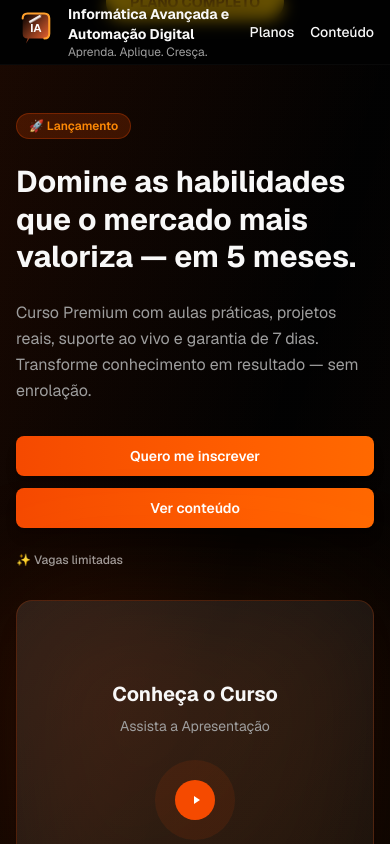
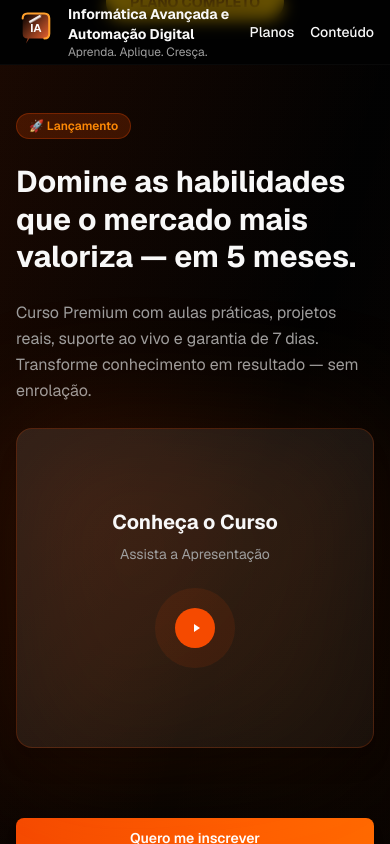
Before and after one commit to ArrozDoce007/v0-landing-page-for-course, a Next.js app: page / in a window 390 px wide. Shown: the top 844 px of the page. Built offline with nearby package versions, Linux system fonts and the light colour scheme.

Commit message:
posicao do video em telas menores

```diff
--- a/components/hero.tsx
+++ b/components/hero.tsx
@@ -4,7 +4,7 @@ import { Button } from "@/components/ui/button"
 import { useState } from "react"
 
 export default function Hero() {
-  const videoUrl = "" //link do vídeo de apresentação do curso
+  const videoUrl = "" //link do vídeo
 
   const [isVideoPlaying, setIsVideoPlaying] = useState(false)
 
@@ -40,7 +40,7 @@ export default function Hero() {
       <div className="max-w-6xl mx-auto px-4 sm:px-6 relative z-10">
         <div className="grid grid-cols-1 lg:grid-cols-2 gap-8 lg:gap-12 items-center">
           {/* Content */}
-          <div className="flex flex-col gap-6 sm:gap-8">
+          <div className="flex flex-col gap-6 sm:gap-8 order-1 lg:order-1">
             <div className="inline-flex items-center gap-2 w-fit">
               <div className="bg-orange-600/20 text-orange-400 px-3 py-1 rounded-full text-xs sm:text-sm font-semibold border border-orange-600/30">
                 🚀 Lançamento
@@ -56,7 +56,47 @@ export default function Hero() {
               conhecimento em resultado — sem enrolação.
             </p>
 
-            <div className="flex flex-col sm:flex-row gap-3 pt-2">
+            <div className="relative flex items-center justify-center md:hidden order-2">
+              <div className="relative w-full aspect-square max-w-md">
+                <div className="absolute inset-0 bg-gradient-to-br from-orange-600/20 to-orange-400/5 rounded-3xl blur-3xl"></div>
+
+                {isVideoPlaying ? (
+                  <div className="relative bg-black rounded-2xl overflow-hidden shadow-xl">
+                    <iframe
+                      width="100%"
+                      height="100%"
+                      src={
+                        videoUrl.includes("youtu")
+                          ? `https://www.youtube.com/embed/${videoUrl.split("v=")[1]?.split("&")[0]}?autoplay=1&rel=0`
+                          : videoUrl
+                      }
+                      title="Apresentação do Curso"
+                      frameBorder="0"
+                      allow="accelerometer; autoplay; clipboard-write; encrypted-media; gyroscope; picture-in-picture"
+                      allowFullScreen
+                      className="w-full aspect-video"
+                    ></iframe>
+                  </div>
+                ) : (
+                  <div
+                    className="relative bg-gradient-to-br from-orange-50/10 to-orange-100/5 border border-orange-600/20 rounded-2xl p-8 flex flex-col items-center justify-center min-h-80 shadow-xl cursor-pointer hover:border-orange-600/40 hover:from-orange-50/20 transition-all"
+                    onClick={() => setIsVideoPlaying(true)}
+                  >
+                    <div className="text-center">
+                      <div className="text-xl font-bold text-foreground mb-2">Conheça o Curso</div>
+                      <div className="text-sm text-muted-foreground">Assista a Apresentação</div>
+                      <div className="mt-6 w-20 h-20 bg-orange-600/10 rounded-full flex items-center justify-center mx-auto hover:bg-orange-600/20 transition-colors">
+                        <div className="w-10 h-10 bg-orange-600 rounded-full flex items-center justify-center hover:bg-orange-700 transition-colors">
+                          <div className="w-0 h-0 border-l-6 border-l-white border-t-4 border-t-transparent border-b-4 border-b-transparent ml-1"></div>
+                        </div>
+                      </div>
+                    </div>
+                  </div>
+                )}
+              </div>
+            </div>
+
+            <div className="flex flex-col sm:flex-row gap-3 pt-2 order-3 lg:order-2">
               <Button
                 size="lg"
                 className="bg-gradient-to-r from-orange-600 to-orange-500 hover:from-orange-700 hover:to-orange-600 text-white font-semibold shadow-lg"
@@ -67,17 +107,19 @@ export default function Hero() {
               <Button
                 size="lg"
                 className="bg-gradient-to-r from-orange-600 to-orange-500 hover:from-orange-700 hover:to-orange-600 text-white font-semibold shadow-lg"
-                onClick={() => scrollToSection('modules')}
+                onClick={() => scrollToSection("modules")}
               >
                 Ver conteúdo
               </Button>
             </div>
 
-            <p className="text-xs sm:text-sm text-muted-foreground font-medium">✨ Vagas limitadas</p>
+            <p className="text-xs sm:text-sm text-muted-foreground font-medium order-4 lg:order-3">
+              ✨ Vagas limitadas
+            </p>
           </div>
 
-          {/* Video Player - Campo de vídeo interativo */}
-          <div className="relative flex items-center justify-center">
+          {/* Video Player - Only visible on desktop */}
+          <div className="relative flex items-center justify-center hidden md:flex order-2">
             <div className="relative w-full aspect-square max-w-md">
               <div className="absolute inset-0 bg-gradient-to-br from-orange-600/20 to-orange-400/5 rounded-3xl blur-3xl"></div>
 
```
